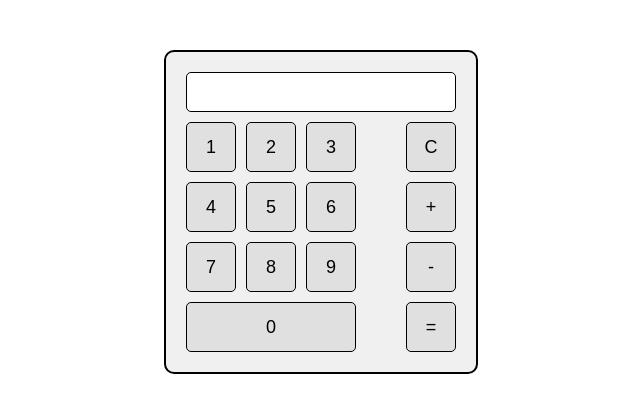
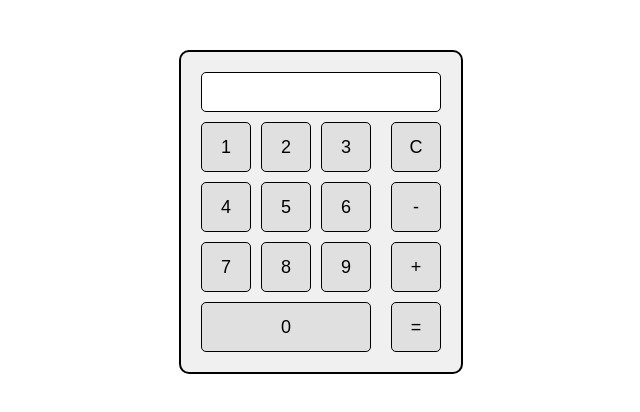
Before and after one commit to moskalew/zadanie-1, a React (Create React App) app in the folder my-app/: page / in a window 1280 px wide. Shown: the top 412 px of the page, without its empty margins (319-959 px from the left). Built offline with nearby package versions, Linux system fonts and the light colour scheme.

Commit message:
Да в пизду

```diff
--- a/my-app/src/App.js
+++ b/my-app/src/App.js
@@ -66,15 +66,15 @@ function App() {
 					</button>
 					<button
 						className={styles.button}
+						onClick={() => handleOperationClick('-')}
+					>
+						-
+					</button>
+					<button
+						className={styles.button}
 						onClick={() => handleOperationClick('+')}
 					>
 						+
-					</button>
-					<button
-						className={styles.button}
-						onClick={() => handleOperationClick('-')}
-					>
-						-
 					</button>
 					<button className={styles.button} onClick={handleEqualsClick}>
 						=
--- a/my-app/src/App.module.css
+++ b/my-app/src/App.module.css
@@ -1,5 +1,5 @@
 .calculator {
-	width: 270px;
+	width: 240px;
 	margin: 50px auto;
 	border: 2px solid #000;
 	border-radius: 10px;
@@ -53,7 +53,7 @@
 }
 
 .zeroButton {
-	grid-column: span 3;
+	grid-column: span 3; /* кнопка "0" займет весь ряд */
 	width: 170px;
 }
 
```
